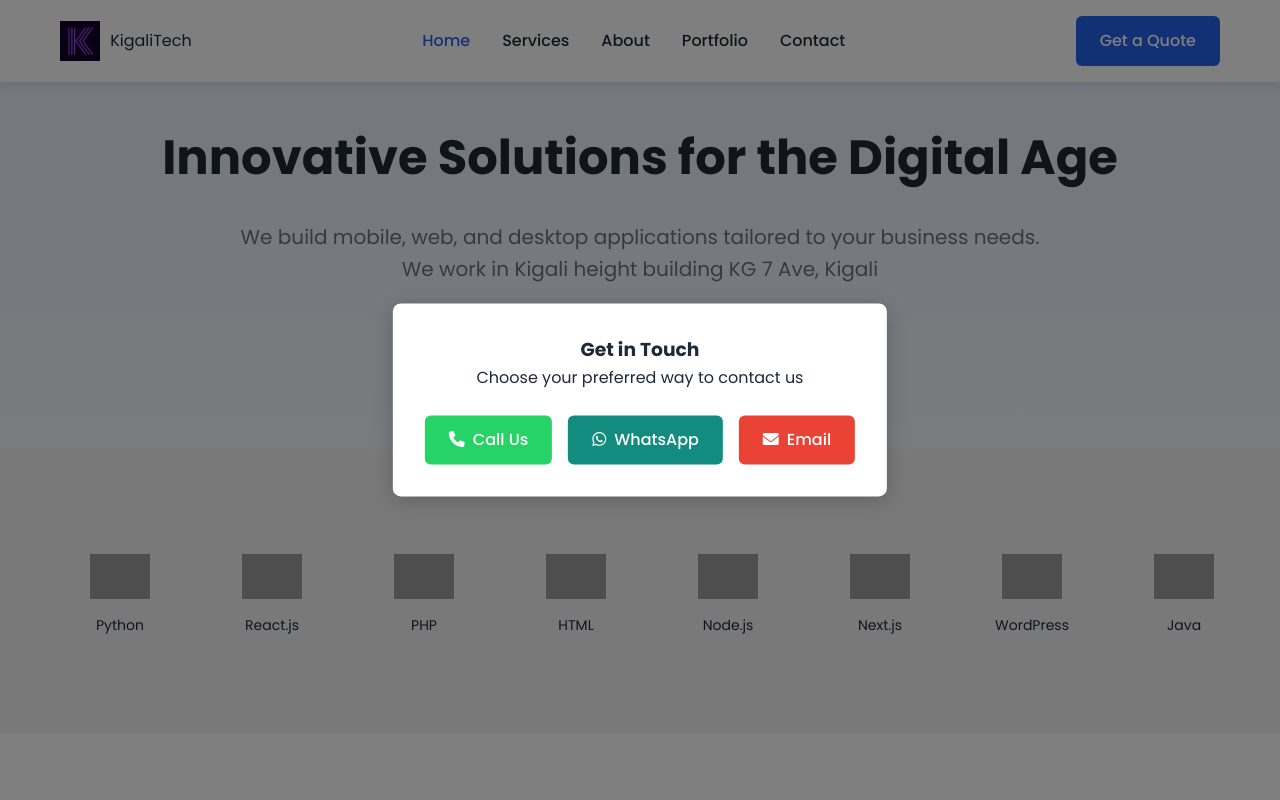
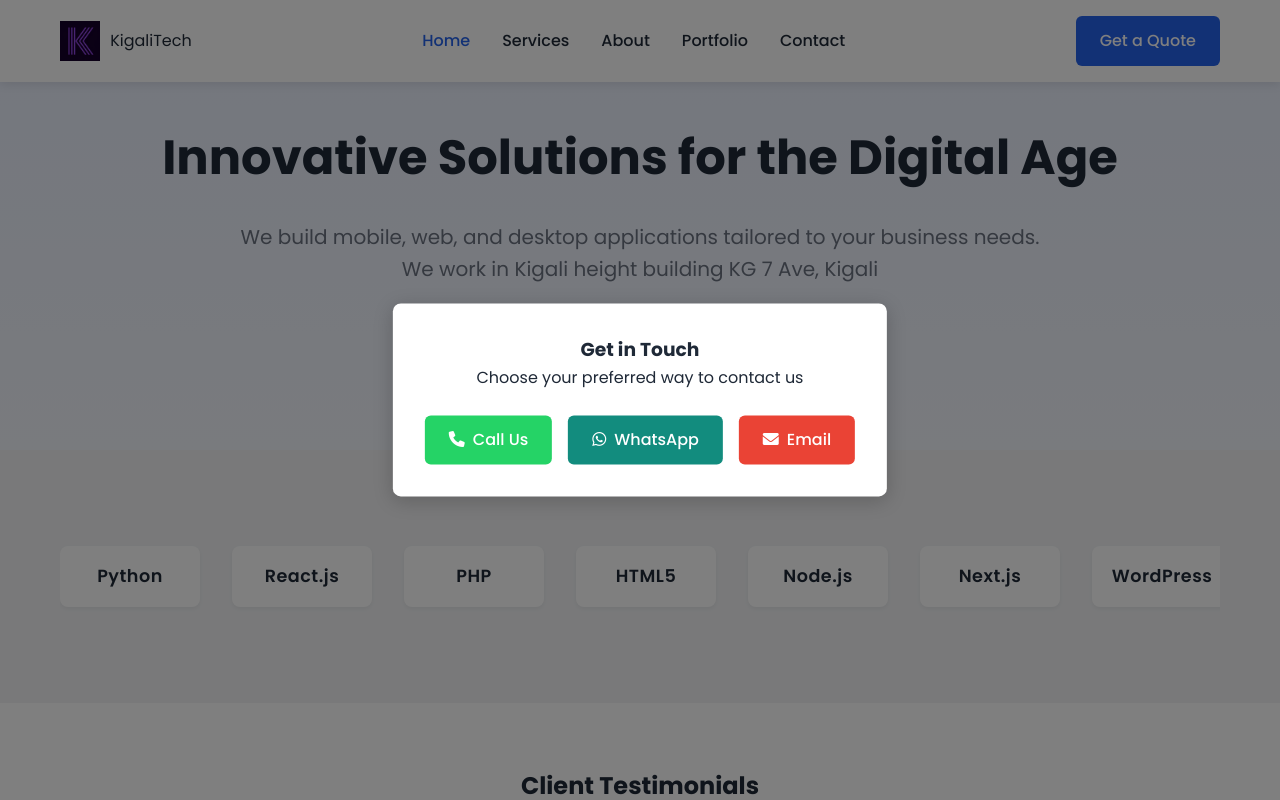
Before and after one commit to salomonMUSARE/KWD, a PHP site: page / in a window 1280 px wide. Run offline with PHP 8.4, Linux system fonts and the light colour scheme; grey boxes are pictures that could not be loaded.

Commit message:
fixed the python php and other wordscards

```diff
--- a/assets/css/style.css
+++ b/assets/css/style.css
@@ -154,8 +154,20 @@ body {
     display: flex;
     flex-direction: column;
     align-items: center;
-    min-width: 120px;
+    justify-content: center;
+    min-width: 140px;
     text-align: center;
+    padding: 1rem;
+    background: white;
+    border-radius: 0.5rem;
+    box-shadow: 0 2px 4px rgba(0, 0, 0, 0.05);
+    transition: all 0.3s ease;
+}
+
+.tech-item:hover {
+    transform: translateY(-3px);
+    box-shadow: 0 4px 8px rgba(0, 0, 0, 0.1);
+    background: var(--primary-color);
 }
 
 .tech-item img {
@@ -164,15 +176,26 @@ body {
     object-fit: contain;
     margin-bottom: 0.5rem;
     transition: transform 0.3s ease;
+    filter: grayscale(100%);
+    opacity: 0.8;
 }
 
 .tech-item:hover img {
     transform: scale(1.1);
+    filter: grayscale(0%);
+    opacity: 1;
 }
 
 .tech-item span {
-    font-size: 0.875rem;
+    font-size: 1.1rem;
     color: var(--text-color);
+    font-weight: 600;
+    letter-spacing: 0.5px;
+    transition: color 0.3s ease;
+}
+
+.tech-item:hover span {
+    color: white;
 }
 
 /* Testimonials Section */
--- a/index.php
+++ b/index.php
@@ -40,39 +40,30 @@ require_once 'config.php';
         <div class="container">
             <div class="tech-slider">
                 <div class="tech-item">
-                    <img src="assets/images/tech/python.png" alt="Python">
                     <span>Python</span>
                 </div>
                 <div class="tech-item">
-                    <img src="assets/images/tech/react.png" alt="React.js">
                     <span>React.js</span>
                 </div>
                 <div class="tech-item">
-                    <img src="assets/images/tech/php.png" alt="PHP">
                     <span>PHP</span>
                 </div>
                 <div class="tech-item">
-                    <img src="assets/images/tech/html.png" alt="HTML">
-                    <span>HTML</span>
+                    <span>HTML5</span>
                 </div>
                 <div class="tech-item">
-                    <img src="assets/images/tech/node.png" alt="Node.js">
                     <span>Node.js</span>
                 </div>
                 <div class="tech-item">
-                    <img src="assets/images/tech/next.png" alt="Next.js">
                     <span>Next.js</span>
                 </div>
                 <div class="tech-item">
-                    <img src="assets/images/tech/wordpress.png" alt="WordPress">
                     <span>WordPress</span>
                 </div>
                 <div class="tech-item">
-                    <img src="assets/images/tech/java.png" alt="Java">
                     <span>Java</span>
                 </div>
                 <div class="tech-item">
-                    <img src="assets/images/tech/javascript.png" alt="JavaScript">
                     <span>JavaScript</span>
                 </div>
             </div>
```
